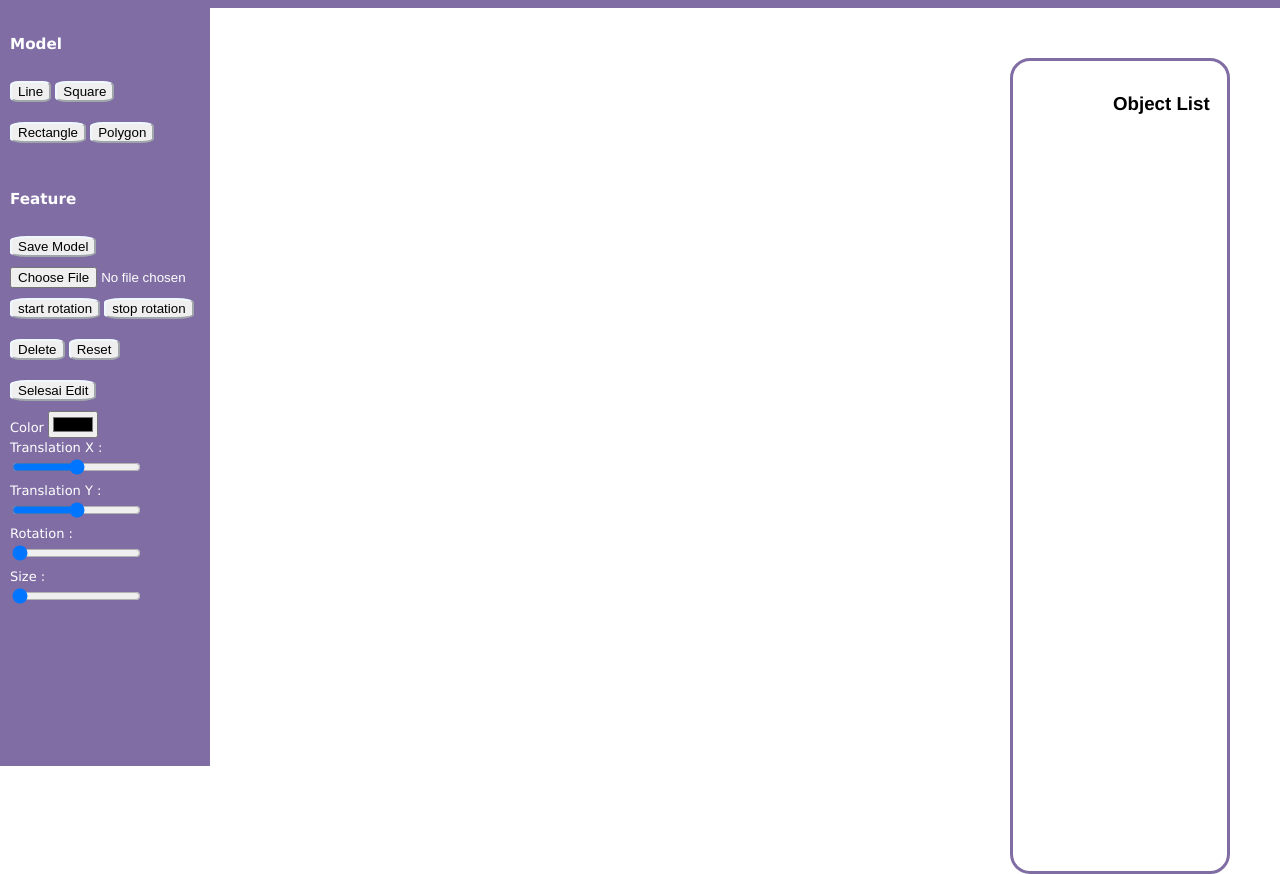
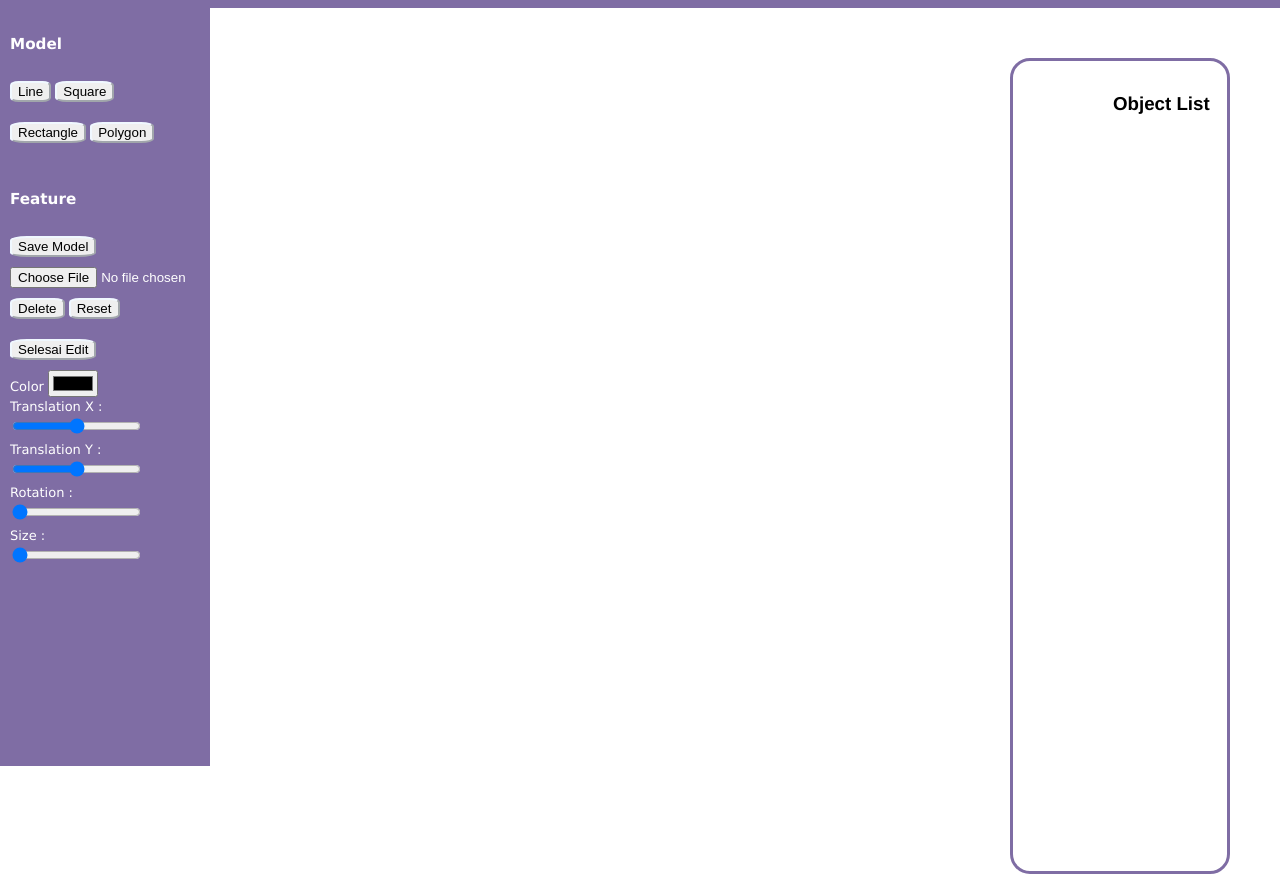
Before and after one commit to GAIB20/tugas-besar-grafkom-1-lavabending, a plain HTML site: page src/index.html in a window 1280 px wide. Shown: the part 72-946 px from the top of the page. Drawn offline with Linux system fonts and the light colour scheme.

Commit message:
fix button

```diff
--- a/src/index.html
+++ b/src/index.html
@@ -39,8 +39,6 @@
           <h3>Feature</h3>
           <button onclick="saveModel()">Save Model</button>
           <input type="file" onchange="loadModel(event)">
-          <button onclick="startRotation()">start  rotation</button>
-          <button onclick="stopRotation()">stop  rotation</button>
           <button type="reset" id="delete" name="selected-feature" value="reset">Delete</button>
           <button type="reset" id="clear" name="selected-feature" value="reset">Reset</button>
           <button id="edit-done" name="selected-feature" value="edit">Selesai Edit</button>
```
